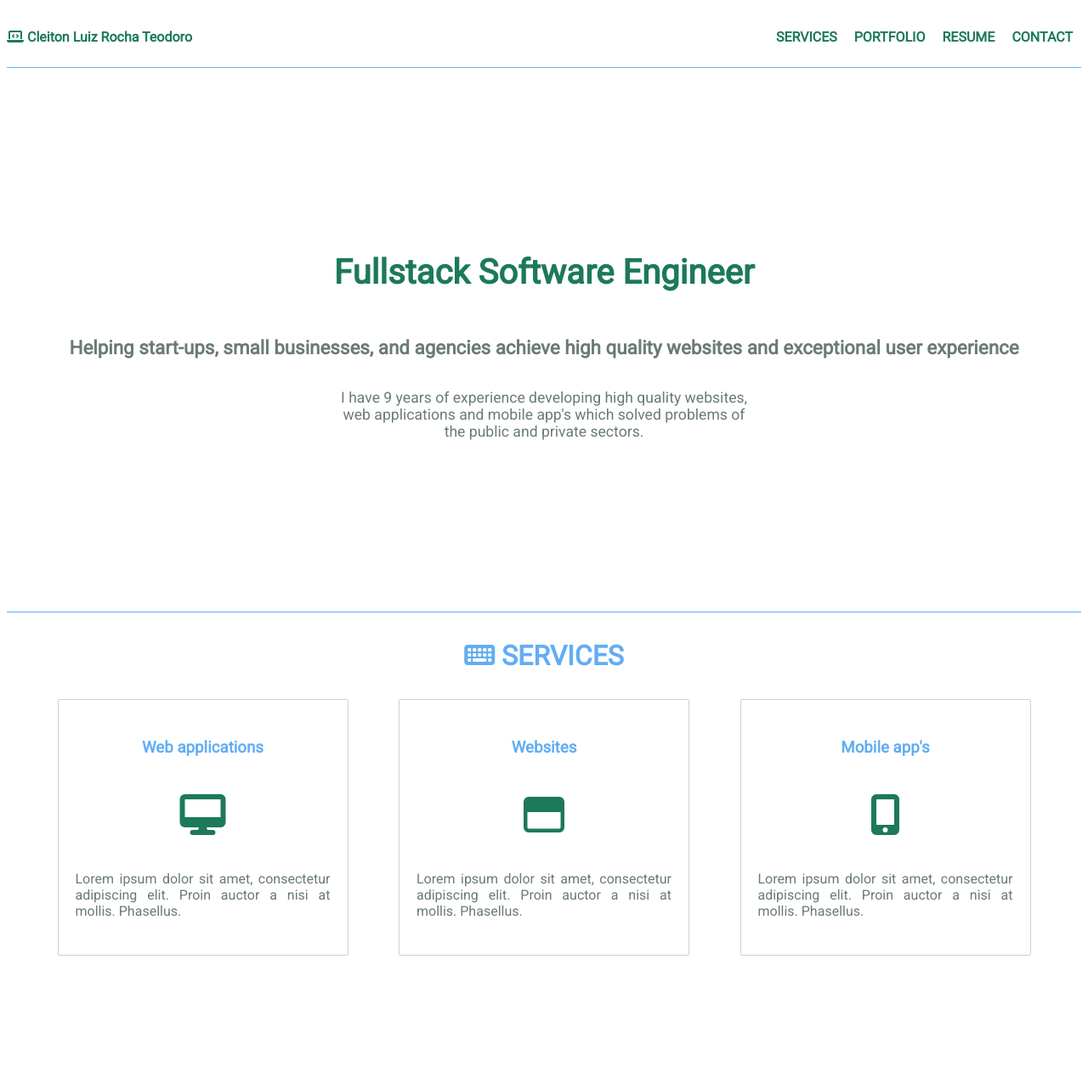
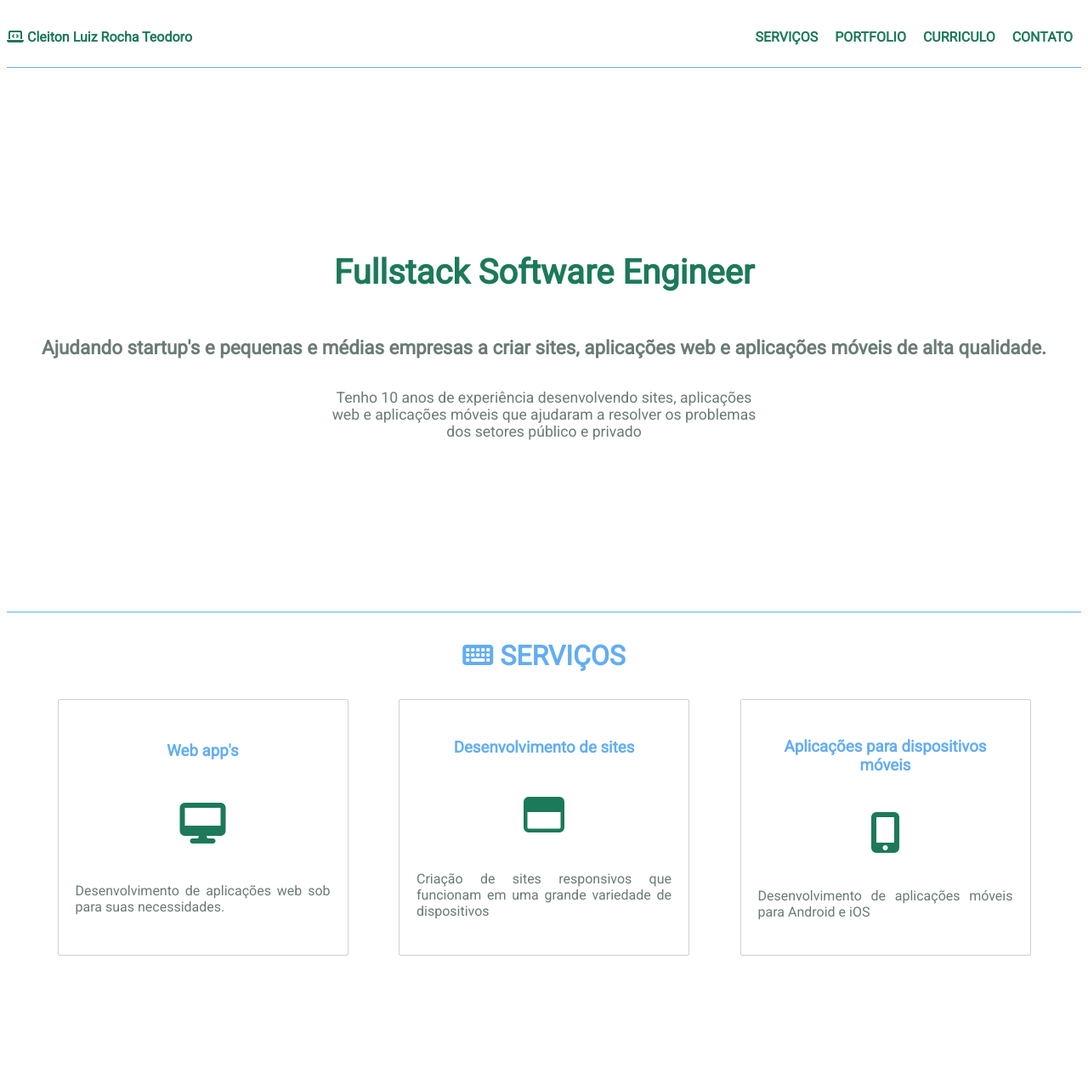
Before and after one commit to clluiz/cleiton.me, a website: page index.html in a window 1280 px wide. Shown: the top 1282 px of the page at 85% size. Drawn offline with Linux system fonts and the light colour scheme.

Commit message:
Translate

```diff
--- a/css/index.css
+++ b/css/index.css
@@ -70,6 +70,7 @@ h2 {
 
 form label {
   display: block;
+  color: var(--gray);
 }
 
 form input {
@@ -85,10 +86,12 @@ form > div {
 
 form button[type=submit] {
   height: 50px;
+  width: 100px;
   border: none;
   color: white;
   background-color: var(--secondary-color);
   font-weight: bold;
+  float: right;
 }
 
 form textarea {
--- a/index.html
+++ b/index.html
@@ -20,10 +20,10 @@
     </span>
     <nav>
       <ul class="menu">
-        <li><a href="#services">SERVICES</a></li>
+        <li><a href="#services">SERVIÇOS</a></li>
         <li><a href="#portfolio">PORTFOLIO</a></li>
-        <li><a href="resume_cleiton_luiz_english.pdf" target="_blank">RESUME</a></li>
-        <li><a href="#contact">CONTACT</a></li>
+        <li><a href="resume_cleiton_luiz_english.pdf" target="_blank">CURRICULO</a></li>
+        <li><a href="#contact">CONTATO</a></li>
       </ul>
     </nav>
   </header>
@@ -32,12 +32,11 @@
 
     <h1>Fullstack Software Engineer</h1>
     <h2>
-      Helping start-ups, small businesses, and agencies achieve high quality websites and exceptional user experience
+      Ajudando startup's e pequenas e médias empresas a criar sites, aplicações web e aplicações móveis de alta qualidade.
     </h2>
 
     <p>
-      I have 9 years of experience developing high quality websites, web applications and mobile app's which solved
-      problems of the public and private sectors.
+      Tenho 10 anos de experiência desenvolvendo sites, aplicações web e aplicações móveis que ajudaram a resolver os problemas dos setores público e privado
     </p>
 
   </section>
@@ -45,35 +44,35 @@
   <section id="services" class="content-section services">
     <h3 class="section__title">
       <i class="fas fa-keyboard"></i>
-      Services
+      Serviços
     </h3>
 
     <div class="services__list">
       <div class="card">
-        <h3>Web applications</h3>
+        <h3>Web app's</h3>
         <div>
           <i class="fas fa-desktop"></i>
         </div>
         <p>
-          Lorem ipsum dolor sit amet, consectetur adipiscing elit. Proin auctor a nisi at mollis. Phasellus.
+          Desenvolvimento de aplicações web sob para suas necessidades.
         </p>
       </div>
       <div class="card">
-        <h3>Websites</h3>
+        <h3>Desenvolvimento de sites</h3>
         <div>
           <i class="far fa-window-maximize"></i>
         </div>
         <p>
-          Lorem ipsum dolor sit amet, consectetur adipiscing elit. Proin auctor a nisi at mollis. Phasellus.
+          Criação de sites responsivos que funcionam em uma grande variedade de dispositivos
         </p>
       </div>
       <div class="card">
-        <h3>Mobile app's</h3>
+        <h3>Aplicações para dispositivos móveis</h3>
         <div>
           <i class="fas fa-mobile-alt"></i>
         </div>
         <p>
-          Lorem ipsum dolor sit amet, consectetur adipiscing elit. Proin auctor a nisi at mollis. Phasellus.
+          Desenvolvimento de aplicações móveis para Android e iOS
         </p>
       </div>
     </div>
@@ -99,7 +98,7 @@
   <section id="contact" class="content-section contact">
     <h3 class="section__title">
       <i class="fas fa-mail-bulk"></i>
-      Contact
+      Contato
     </h3>
 
     <div class="section__content">
```
